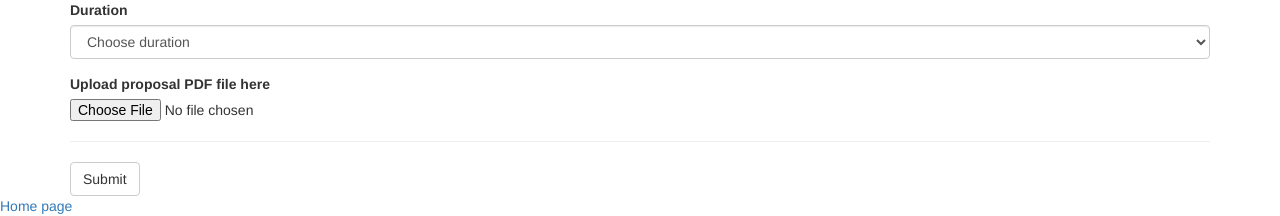
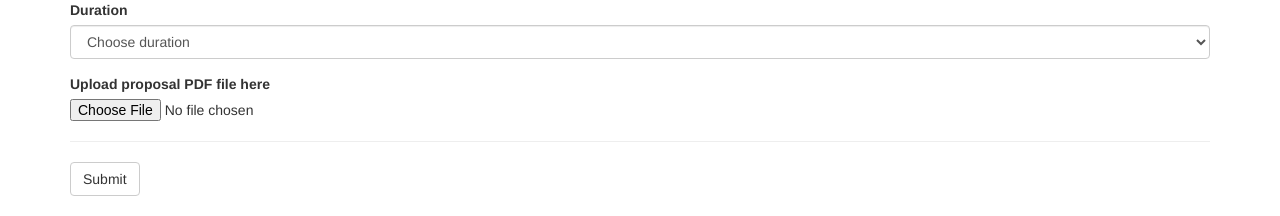
Before and after one commit to hasygithub/OW-StaffBot, a Flask app: page /request_form in a window 1280 px wide. Shown: the part 916-1132 px from the top of the page. Run offline with Flask 2, Linux system fonts and the light colour scheme; some libraries are stand-ins or nearby versions.

Commit message:
removed home link at bottom

```diff
--- a/templates/projects_clean.html
+++ b/templates/projects_clean.html
@@ -59,6 +59,5 @@ Thanks, %0A
 
   </tbody>
 </table>
-<a href="/">Home page</a>
 </body>
 </html>
--- a/templates/request_form.html
+++ b/templates/request_form.html
@@ -123,6 +123,5 @@
           </div>
       </div>
   </div>
-<a href="/">Home page</a>
 </body>
 </html>
--- a/templates/resources_clean.html
+++ b/templates/resources_clean.html
@@ -53,6 +53,5 @@ PARTNER_NAME
 
   </tbody>
 </table>
-<a href="/">Home page</a>
 </body>
 </html>
```
